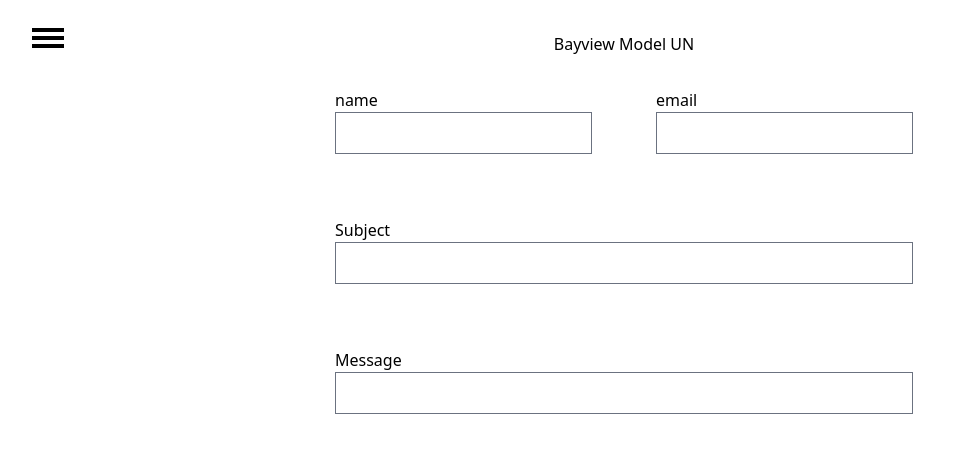
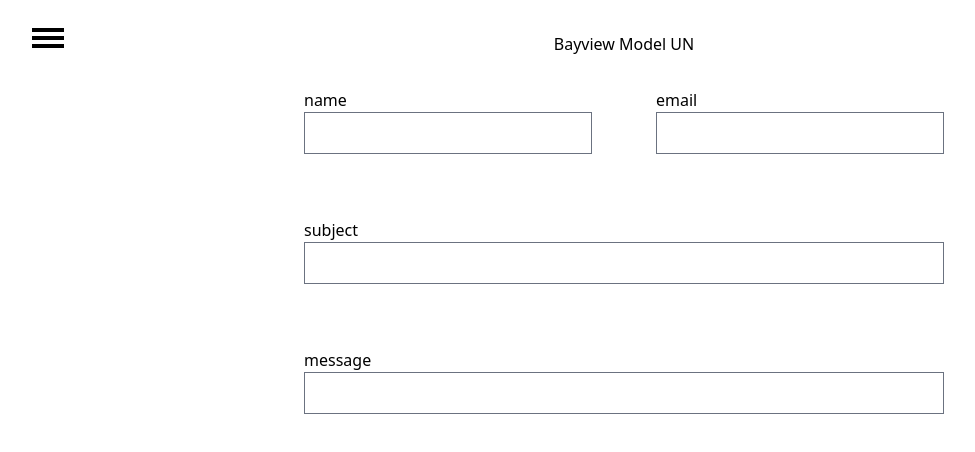
Before and after one commit to anyuan-chen/bayview-model-un, a Next.js app: page /contact in a window 1280 px wide. Shown: the top 452 px of the page, without its empty margins (16-991 px from the left). Built offline with nearby package versions, Linux system fonts and the light colour scheme.

Commit message:
pastEvents + contact form fix

```diff
--- a/components/navbar.js
+++ b/components/navbar.js
@@ -54,6 +54,9 @@ export default function Navbar() {
               <Link href="/mailing">
                 <a>mailing list</a>
               </Link>
+              <Link href="/pastEvents">
+                <a>past events</a>
+              </Link>
               <Link href="/contact">
                 <a>contact</a>
               </Link>
--- a/pages/contact.js
+++ b/pages/contact.js
@@ -1,7 +1,8 @@
 import React, { useState } from "react";
 import Navbar from "../components/navbar";
 export default function Contact() {
-    const sendToEmail = async (event) => { // TODO need to fix
+  const sendToEmail = async (event) => {
+    // TODO need to fix
     event.preventDefault();
     const data = fetcher("/api/email");
     console.log(data);
@@ -26,10 +27,11 @@ export default function Contact() {
     }).then((res) => res.json());
 
   return (
-        <div>
+    <div className="flex flex-col ">
       <Navbar></Navbar>
-            <div>
-                <form onSubmit={sendToEmail} className="flex justify-center">
+      <div className="flex flex-col items-center">
+        <div className="w-screen/2">
+          <form onSubmit={sendToEmail}>
             <div className="grid grid-rows-3 grid-cols-2 gap-16">
               <div className="flex flex-col">
                 <label for="name">name</label>
@@ -52,7 +54,7 @@ export default function Contact() {
                 ></input>
               </div>
               <div className="flex flex-col col-span-2">
-                            <label for="subject">Subject</label>
+                <label for="subject">subject</label>
                 <input
                   type="text"
                   name="subject"
@@ -62,7 +64,7 @@ export default function Contact() {
                 ></input>
               </div>
               <div className="flex flex-col col-span-2">
-                            <label for="subject">Message</label>
+                <label for="subject">message</label>
                 <input
                   type="text"
                   name="message"
@@ -75,5 +77,6 @@ export default function Contact() {
           </form>
         </div>
       </div>
-    )
+    </div>
+  );
 }
--- /dev/null
+++ b/pages/pastEvents.js
@@ -0,0 +1,11 @@
+import React from "react";
+import Navbar from "../components/navbar";
+
+export default function PastEvents() {
+  return (
+    <div>
+      <Navbar></Navbar>
+
+    </div>
+  );
+}
--- a/tailwind.config.js
+++ b/tailwind.config.js
@@ -18,6 +18,13 @@ module.exports = {
         "screen/4": "25vh",
         "screen/5": "20vh",
       },
+      width: {
+        "screen-30": "70vw",
+        "screen/2": "50vw",
+        "screen/3": "33vw",
+        "screen/4": "25vw",
+        "screen/5": "20vw",
+      },
     },
   },
   variants: {
```
Lines whose indentation alone changed are shown as unchanged.
